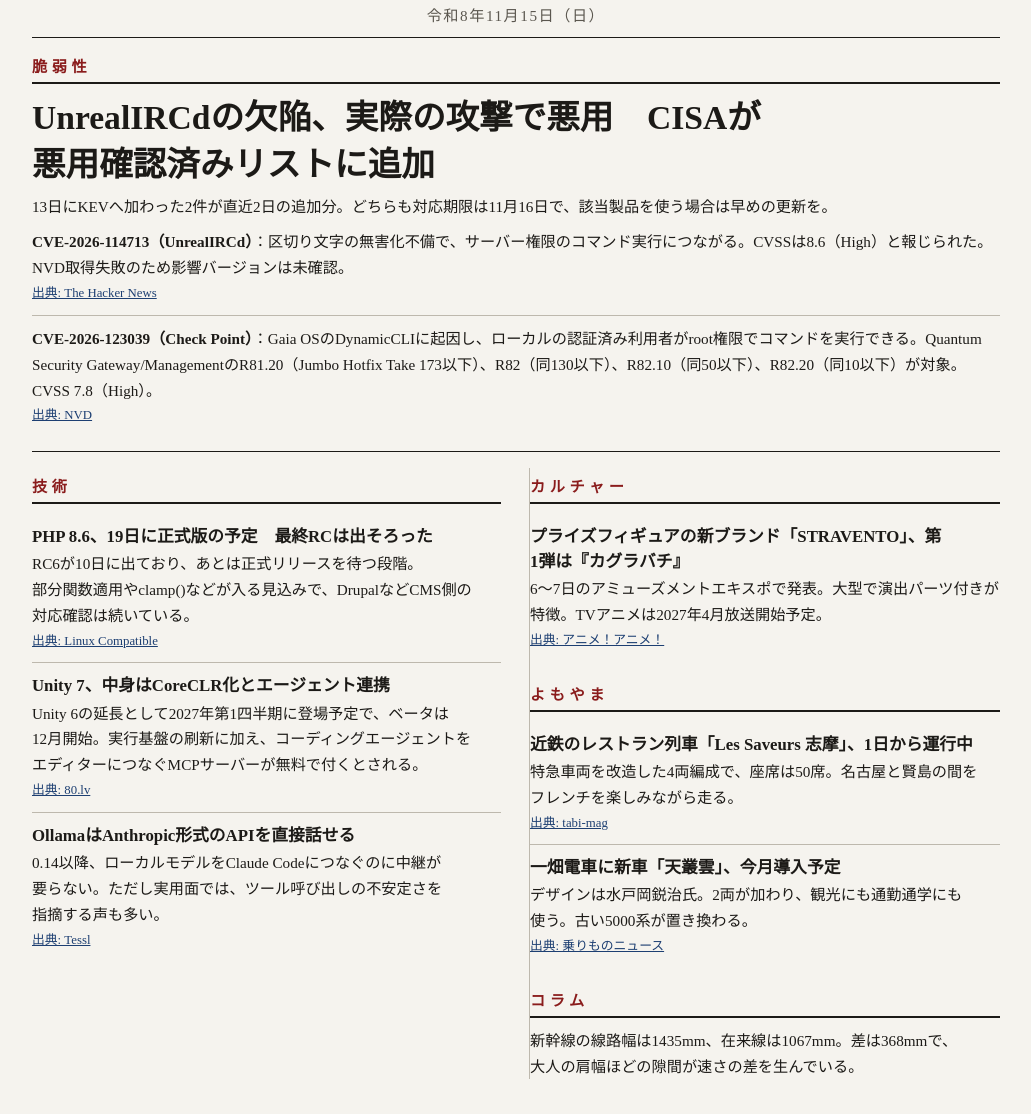
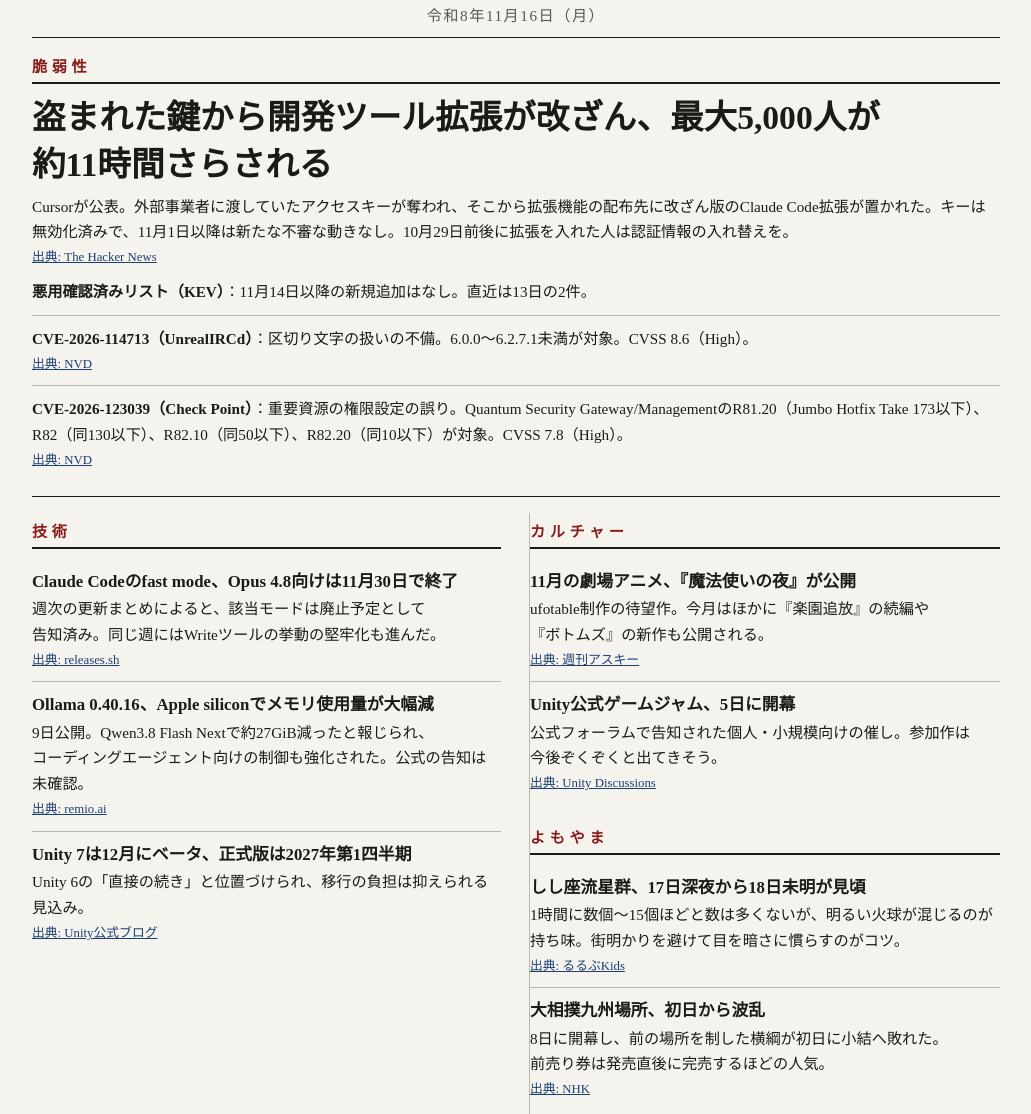
Before and after one commit to Yocchi3191/chokan, a plain HTML site: page index.html in a window 1280 px wide. Shown: the part 148-1262 px from the top of the page, without its empty margins (124-1155 px from the left). Drawn offline with Linux system fonts and the light colour scheme.

Commit message:
朝刊 2026-11-16

```diff
--- a/index.html
+++ b/index.html
@@ -36,18 +36,22 @@ a{color:var(--link)}
 <body>
 <header style="margin:0;padding:.5em 1em;font-size:.9em;border-bottom:1px solid #ccc"><a href="archive.html">バックナンバー</a></header>
 <div class="wrap">
-<header><h1>朝刊</h1><p class="date" >令和8年11月15日（日）</p></header>
+<header><h1>朝刊</h1><p class="date">令和8年11月16日（月）</p></header>
 
 <section class="lead">
 <h2>脆弱性</h2>
-<h3>UnrealIRCdの欠陥、実際の攻撃で悪用　CISAが悪用確認済みリストに追加</h3>
-<p>13日にKEVへ加わった2件が直近2日の追加分。どちらも対応期限は11月16日で、該当製品を使う場合は早めの更新を。</p>
+<h3>盗まれた鍵から開発ツール拡張が改ざん、最大5,000人が約11時間さらされる</h3>
+<p>Cursorが公表。外部事業者に渡していたアクセスキーが奪われ、そこから拡張機能の配布先に改ざん版のClaude Code拡張が置かれた。キーは無効化済みで、11月1日以降は新たな不審な動きなし。10月29日前後に拡張を入れた人は認証情報の入れ替えを。</p>
+<p class="src"><a href="https://thehackernews.com/2026/11/stolen-fireworks-ai-key-led-to-cursor.html">出典: The Hacker News</a></p>
 <div class="art">
-<p><b>CVE-2026-114713（UnrealIRCd）</b>：区切り文字の無害化不備で、サーバー権限のコマンド実行につながる。CVSSは8.6（High）と報じられた。NVD取得失敗のため影響バージョンは未確認。</p>
-<p class="src"><a href="https://thehackernews.com/2026/11/attackers-exploit-unrealircd-flaw-that.html">出典: The Hacker News</a></p>
+<p><b>悪用確認済みリスト（KEV）</b>：11月14日以降の新規追加はなし。直近は13日の2件。</p>
 </div>
 <div class="art">
-<p><b>CVE-2026-123039（Check Point）</b>：Gaia OSのDynamicCLIに起因し、ローカルの認証済み利用者がroot権限でコマンドを実行できる。Quantum Security Gateway/ManagementのR81.20（Jumbo Hotfix Take 173以下）、R82（同130以下）、R82.10（同50以下）、R82.20（同10以下）が対象。CVSS 7.8（High）。</p>
+<p><b>CVE-2026-114713（UnrealIRCd）</b>：区切り文字の扱いの不備。6.0.0〜6.2.7.1未満が対象。CVSS 8.6（High）。</p>
+<p class="src"><a href="https://services.nvd.nist.gov/rest/json/cves/2.0?cveId=CVE-2026-114713">出典: NVD</a></p>
+</div>
+<div class="art">
+<p><b>CVE-2026-123039（Check Point）</b>：重要資源の権限設定の誤り。Quantum Security Gateway/ManagementのR81.20（Jumbo Hotfix Take 173以下）、R82（同130以下）、R82.10（同50以下）、R82.20（同10以下）が対象。CVSS 7.8（High）。</p>
 <p class="src"><a href="https://services.nvd.nist.gov/rest/json/cves/2.0?cveId=CVE-2026-123039">出典: NVD</a></p>
 </div>
 </section>
@@ -57,19 +61,19 @@ a{color:var(--link)}
 <section>
 <h2>技術</h2>
 <div class="art">
-<h3>PHP 8.6、19日に正式版の予定　最終RCは出そろった</h3>
-<p>RC6が10日に出ており、あとは正式リリースを待つ段階。部分関数適用やclamp()などが入る見込みで、DrupalなどCMS側の対応確認は続いている。</p>
-<p class="src"><a href="https://www.linuxcompatible.org/story/php-860-rc6-released-ahead-of-19-november-stable-deadline/">出典: Linux Compatible</a></p>
+<h3>Claude Codeのfast mode、Opus 4.8向けは11月30日で終了</h3>
+<p>週次の更新まとめによると、該当モードは廃止予定として告知済み。同じ週にはWriteツールの挙動の堅牢化も進んだ。</p>
+<p class="src"><a href="https://releases.sh/collections/coding-agents/digest/2026-10-26.md">出典: releases.sh</a></p>
 </div>
 <div class="art">
-<h3>Unity 7、中身はCoreCLR化とエージェント連携</h3>
-<p>Unity 6の延長として2027年第1四半期に登場予定で、ベータは12月開始。実行基盤の刷新に加え、コーディングエージェントをエディターにつなぐMCPサーバーが無料で付くとされる。</p>
-<p class="src"><a href="https://80.lv/articles/unity-7-has-been-announced">出典: 80.lv</a></p>
+<h3>Ollama 0.40.16、Apple siliconでメモリ使用量が大幅減</h3>
+<p>9日公開。Qwen3.8 Flash Nextで約27GiB減ったと報じられ、コーディングエージェント向けの制御も強化された。公式の告知は未確認。</p>
+<p class="src"><a href="https://www.remio.ai/post/ollama-v0-40-16-adds-ripple-preview-and-tightens-coding-agent-controls">出典: remio.ai</a></p>
 </div>
 <div class="art">
-<h3>OllamaはAnthropic形式のAPIを直接話せる</h3>
-<p>0.14以降、ローカルモデルをClaude Codeにつなぐのに中継が要らない。ただし実用面では、ツール呼び出しの不安定さを指摘する声も多い。</p>
-<p class="src"><a href="https://tessl.io/blog/ollama-paves-a-path-for-claude-code-to-run-locally-on-open-weight-models/">出典: Tessl</a></p>
+<h3>Unity 7は12月にベータ、正式版は2027年第1四半期</h3>
+<p>Unity 6の「直接の続き」と位置づけられ、移行の負担は抑えられる見込み。</p>
+<p class="src"><a href="https://unity.com/blog/unite-seoul-keynote-2026-recap">出典: Unity公式ブログ</a></p>
 </div>
 </section>
 </div>
@@ -78,27 +82,34 @@ a{color:var(--link)}
 <section>
 <h2>カルチャー</h2>
 <div class="art">
-<h3>プライズフィギュアの新ブランド「STRAVENTO」、第1弾は『カグラバチ』</h3>
-<p>6〜7日のアミューズメントエキスポで発表。大型で演出パーツ付きが特徴。TVアニメは2027年4月放送開始予定。</p>
-<p class="src"><a href="https://animeanime.jp/article/2026/11/09/104634.html">出典: アニメ！アニメ！</a></p>
+<h3>11月の劇場アニメ、『魔法使いの夜』が公開</h3>
+<p>ufotable制作の待望作。今月はほかに『楽園追放』の続編や『ボトムズ』の新作も公開される。</p>
+<p class="src"><a href="https://weekly.ascii.jp/elem/000/004/449/4449492/">出典: 週刊アスキー</a></p>
+</div>
+<div class="art">
+<h3>Unity公式ゲームジャム、5日に開幕</h3>
+<p>公式フォーラムで告知された個人・小規模向けの催し。参加作は今後ぞくぞくと出てきそう。</p>
+<p class="src"><a href="https://discussions.unity.com/tag/official/160110">出典: Unity Discussions</a></p>
 </div>
 </section>
 <section>
 <h2>よもやま</h2>
 <div class="art">
-<h3>近鉄のレストラン列車「Les Saveurs 志摩」、1日から運行中</h3>
-<p>特急車両を改造した4両編成で、座席は50席。名古屋と賢島の間をフレンチを楽しみながら走る。</p>
-<p class="src"><a href="https://tabi-mag.jp/lessaveurs-shima/">出典: tabi-mag</a></p>
+<h3>しし座流星群、17日深夜から18日未明が見頃</h3>
+<p>1時間に数個〜15個ほどと数は多くないが、明るい火球が混じるのが持ち味。街明かりを避けて目を暗さに慣らすのがコツ。</p>
+<p class="src"><a href="https://kids.rurubu.jp/article/245879/">出典: るるぶKids</a></p>
 </div>
 <div class="art">
-<h3>一畑電車に新車「天叢雲」、今月導入予定</h3>
-<p>デザインは水戸岡鋭治氏。2両が加わり、観光にも通勤通学にも使う。古い5000系が置き換わる。</p>
-<p class="src"><a href="https://trafficnews.jp/post/637637">出典: 乗りものニュース</a></p>
+<h3>大相撲九州場所、初日から波乱</h3>
+<p>8日に開幕し、前の場所を制した横綱が初日に小結へ敗れた。前売り券は発売直後に完売するほどの人気。</p>
+<p class="src"><a href="https://news.web.nhk/newsweb/na/nd-20261108de72509">出典: NHK</a></p>
 </div>
 </section>
 <section>
 <h2>コラム</h2>
-<p>新幹線の線路幅は1435mm、在来線は1067mm。差は368mmで、大人の肩幅ほどの隙間が速さの差を生んでいる。</p>
+<div class="art">
+<p>しし座流星群のもとになる彗星は、約33年かけて太陽を一周する。つまり今夜の流れ星は、数十年前に彗星が落としていった砂粒が大気にぶつかったもの。夜空の掃除くずを眺めて願い事をするわけで、ご利益のほうは大らかな気持ちで。</p>
+</div>
 </section>
 </div>
 </div>
```
Also changed, not shown: archive.html (+1 -0 lines), issues/2026-11-16.html (added, +117 -0 lines).
